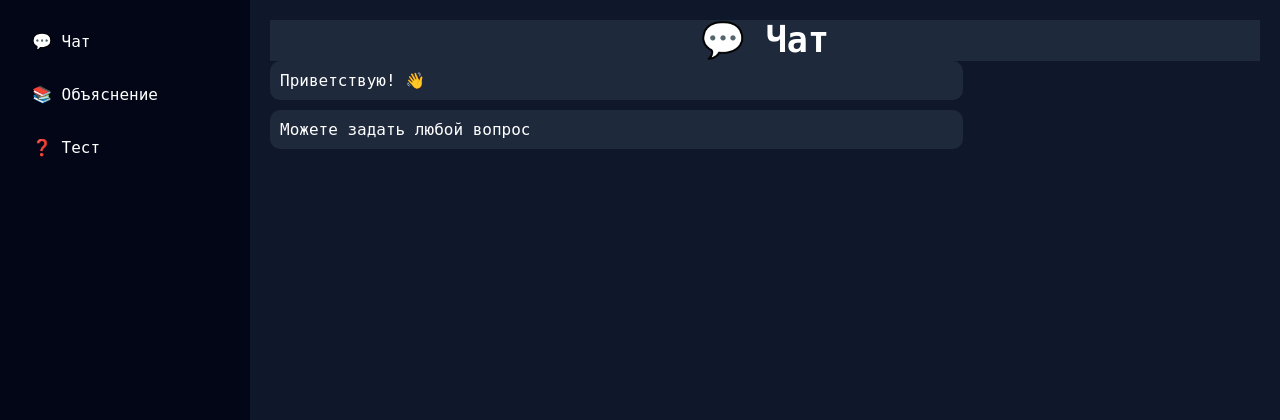
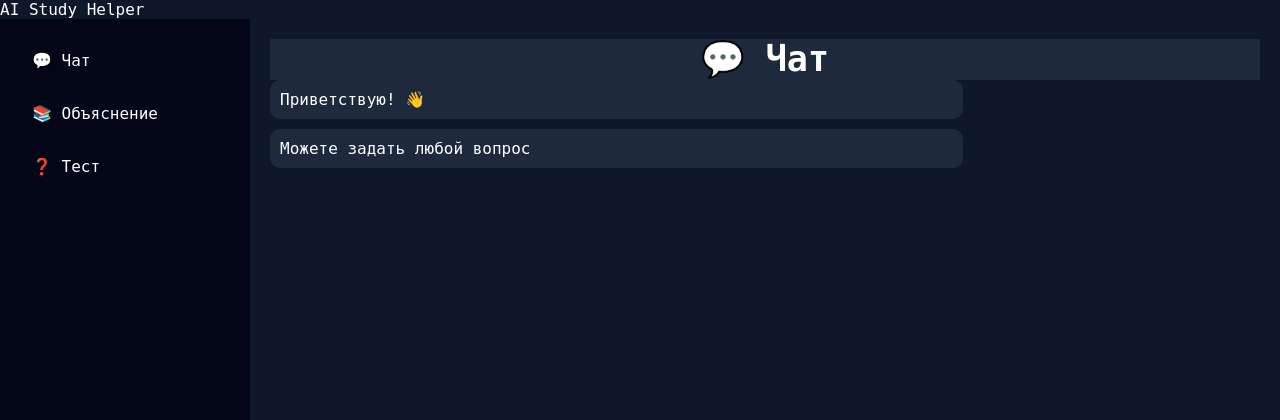
Before and after one commit to stepinin/AI_Study_Helper, a Flask app: page / in a window 1280 px wide. Shown: the top 420 px of the page. Run offline with Flask 3, Linux system fonts and the light colour scheme; some web fonts are replaced.

Commit message:
Update index.html

```diff
--- a/templates/index.html
+++ b/templates/index.html
@@ -8,6 +8,12 @@
 </head>
 
 <body>
+
+    <div class="header">
+
+    <div class="logo">AI Study Helper</div>
+
+</div>
 
 <div class="burger" onclick="toggleMenu()">☰</div>
 
```
